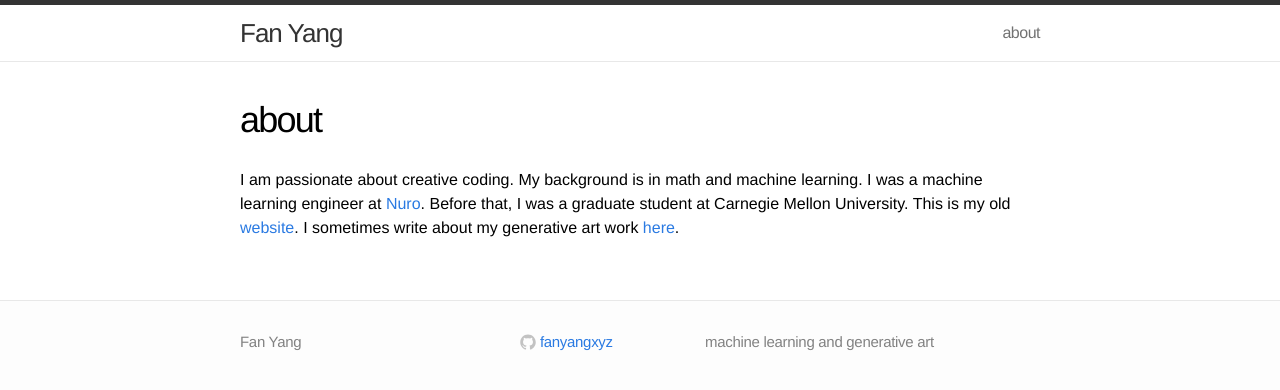
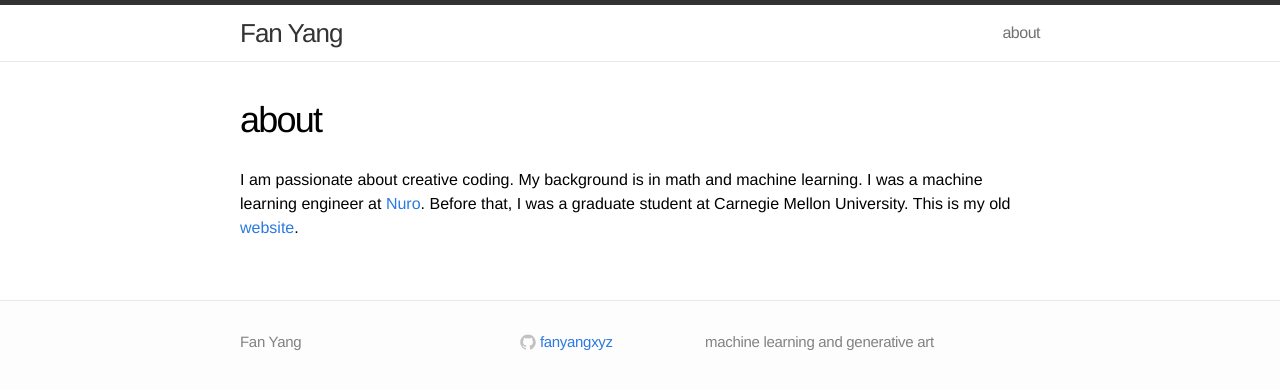
Before and after one commit to fanyangxyz/fanyangxyz.github.io, a Jekyll site: the page built from about.md, in a window 1280 px wide. Shown: the top 390 px of the page. Built offline with Jekyll 4.4.1, drawn with Linux system fonts in a browser that asks for light colours.

Commit message:
remove Medium link

```diff
--- a/about.md
+++ b/about.md
@@ -9,4 +9,3 @@ My background is in math and machine learning.
 I was a machine learning engineer at [Nuro](http://www.nuro.ai).
 Before that, I was a graduate student at Carnegie Mellon University.
 This is my old [website](http://cs.cmu.edu/~fanyang1).
-I sometimes write about my generative art work [here](https://medium.com/@FanYang13).
```
